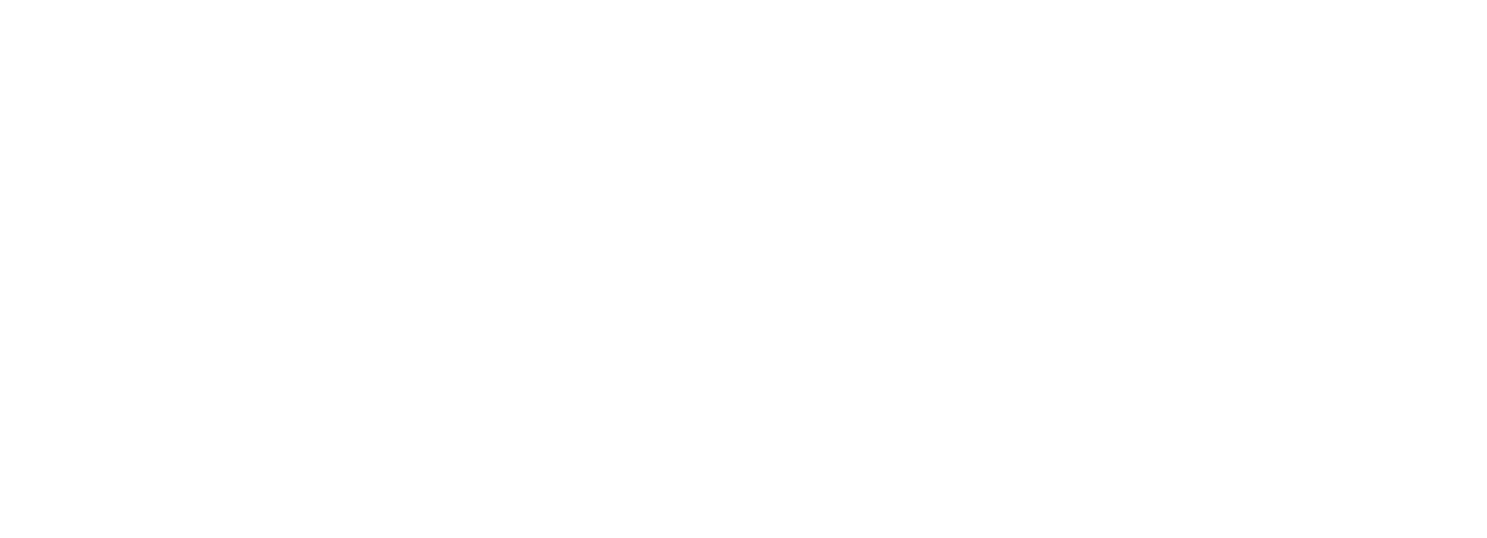
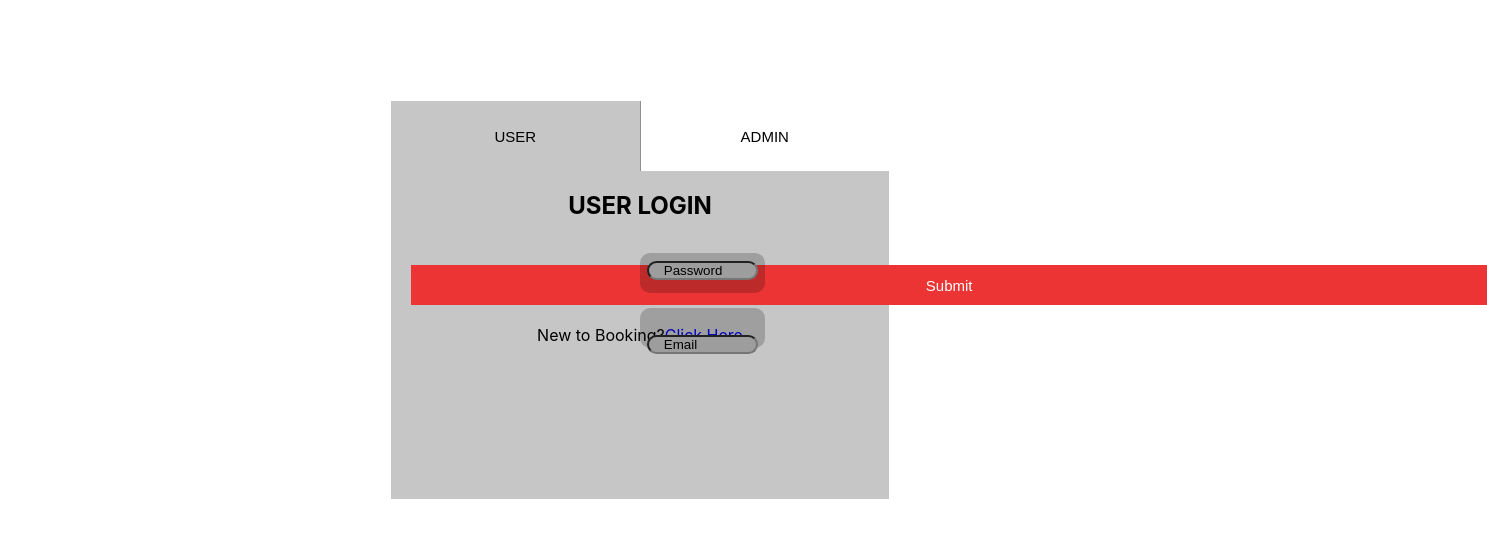
Before and after one commit to iamneo-production/04ce0a0f-3990-44c2-8a4b-dd93d4d5affe, a React (Create React App) app in the folder reactapp/: page /login in a window 1280 px wide. Shown: the top 538 px of the page, 1487 px wide, since content can reach past the window. Built offline with nearby package versions, Linux system fonts and the light colour scheme.

Commit message:
login signup basic

```diff
--- /dev/null
+++ b/reactapp/src/AdminSignup.css
@@ -0,0 +1,49 @@
+.card input{
+	width: 100%;
+    border-radius: 10px;
+    background-color: #9e9d9d;
+    color: black;
+}
+.card select{
+	width: 100%;
+    border-radius: 10px;
+    background-color: #9e9d9d;
+    color: black;
+}
+.card ::placeholder { /* Chrome, Firefox, Opera, Safari 10.1+ */
+    color: black;
+    opacity: 1; /* Firefox */
+  }
+.card{
+	display: flex;
+  flex-direction: column;
+  position: relative;
+  width: 500px;
+  height: 200%;
+  background: #86858549;
+  margin: 110px auto 0;
+  word-break: break-all;
+  border: 1px solid rgba(0, 0, 0, 0.274);
+}
+.card button{
+    text-align:"center";
+    height: 40px;
+	display:inline-block;
+
+	color: #fff;
+	font-size: 15px;
+	background: rgba(236, 52,52,255);
+	cursor: pointer;
+
+	border: none;
+	box-sizing:border-box;
+	outline: none;
+	width: 100%;
+}
+#userrole{
+	width: 500px;
+}
+h2{
+	color: black;
+	font: bold;
+}
--- /dev/null
+++ b/reactapp/src/AdminSignup.js
@@ -0,0 +1,38 @@
+import React from "react";
+import './AdminSignup.css';
+function AdminSignup() {
+   return(
+
+        <center>
+           <div class="card text-center" id="signupBox">
+               <br />
+               <h2> SIGN UP</h2>
+               <br />
+               <input type="email" id="email" name="email" placeholder="  Enter Email" />
+               <br/>
+                <br />
+                <input type="Password" id="password" name="password" placeholder="  Enter Password" id="password" />
+                <br/>
+                <br />
+                <input type="tel" name="phone" size="10" pattern="[1-9]{1}[0-9]{9}" placeholder="   Enter Mobile Number" id="mobilenumber" />
+                <br />
+                <br />
+                <select id="userrole">
+                    <option value="  User">  User</option>
+                    <option value="  admin">  admin</option>
+                </select>
+                <br />
+                <br />
+                <input type="text" name="Username" size="15" id="username" placeholder="  Enter Username" />
+                <br/><br/>
+                <input type="number" name="age" min="20" id="age" placeholder="  Enter Age" />
+                <br/><br/>
+                <button type="button" value="Submit" id="submitButton" class="btn btn-danger">Submit</button>
+                <br />
+                <small>Go to Login<a href="#" id="loginlink">Click Here</a></small>
+            </div>
+        </center>
+
+    )
+}
+export default AdminSignup;
--- a/reactapp/src/App.js
+++ b/reactapp/src/App.js
@@ -1,5 +1,6 @@
 import logo from './logo.svg';
 import { BrowserRouter as Router, Switch, Route} from "react-router-dom";
+import  { Redirect } from 'react-router-dom';
 import './App.css';
 import UserHotelBooking from './UserHotelBooking';
 import reportWebVitals from './reportWebVitals';
@@ -8,6 +9,9 @@
 import AdminBooking from './AdminBooking';
 import AdminEditRoom from './AdminEditRoom';
 import Hotel_Navbar from './UserNavbar';
+import Login from './Login';
+import AdminSignup from './AdminSignup';
+import React from 'react'
 
 function App() {
   return (
@@ -21,7 +25,7 @@
         <UserHotelBooking />
       </Route>
       <Route path="/login">
-
+         <Login />
       </Route>
       <Route path="/user/dashboard">
 
@@ -46,7 +50,7 @@
 
       {/* Admin Routings */}
       <Route path="/admin/signup">
-
+        <AdminSignup/>
       </Route>
       <Route path="/admin/profile/{adminId}">
 
@@ -78,6 +82,9 @@
       <Route path="/superadmin/adminBookings">
 
       </Route>
+      <Route path="/">
+        <Redirect to='/login'/>
+      </Route>
       </Switch>
     </div>
     </Router>
--- /dev/null
+++ b/reactapp/src/Login.css
@@ -0,0 +1,128 @@
+*, ::before, ::after {
+    box-sizing: border-box;
+    margin: 0;
+    padding: 0;
+  }
+
+  body {
+    background: #fff;
+  }
+
+  .loginbox {
+    display: flex;
+    flex-direction: column;
+    position: relative;
+    width: 500px;
+    height: 400px;
+    background: #ffffff;
+    margin: 100px auto 0;
+    word-break: break-all;
+    border: 1px solid rgba(255, 255, 255, 0.274);
+  }
+
+  .bloc-tabs {
+    display: flex;
+    background:rgb(199,198,198);
+
+    color: black;
+  }
+  .bloc-tabs button{
+
+    color: black;
+    border: 0px;
+    box-shadow: 0px;
+  }
+
+  .tabs {
+    padding: 15px;
+    text-align: center;
+    width: 50%;
+    background: rgb(255, 255, 255);
+    cursor: pointer;
+    border-bottom: 1px solid rgba(0, 0, 0, 0.274);
+    box-sizing: content-box;
+    position: relative;
+    outline: none;
+  }
+  .tabs:not(:last-child){
+    border-right: 1px solid rgba(0, 0, 0, 0.274);
+  }
+
+  .userTabs  {
+    background:rgb(199,198,198);
+    border-bottom: 1px solid transparent;
+  }
+
+  .active-tabs::before {
+    content: "";
+    display: block;
+    position: absolute;
+    top: -5px;
+    left: 50%;
+    transform: translateX(-50%);
+    width: calc(100% + 2px);
+    height: 5px;
+    background: rgb(88, 147, 241);
+  }
+
+  .email{
+    justify-content: center;
+    top: 50%;
+    left: 50%;}
+
+  button {
+    text-align:"center";
+      height: 40px;
+      display:inline-block;
+
+      color: #fff;
+      font-size: 15px;
+      background: rgba(236, 52,52,255);
+      cursor: pointer;
+
+      border: none;
+      box-sizing:border-box;
+      outline: none;
+      width: 235%;
+  }
+  .content-tabs {
+    flex-grow : 1;
+    text-align: center;
+
+
+  }
+  .login input{
+      width: 100%;
+      border-radius: 10px;
+      background-color: #9e9d9d;
+      color: black;
+  }
+  .login ::placeholder { /* Chrome, Firefox, Opera, Safari 10.1+ */
+    color: black;
+    opacity: 1; /* Firefox */
+  }
+  .content {
+    background:rgba(51, 49, 49, 0.274);
+    padding: 20px;
+    width: 100%;
+    height: 100%;
+    display: none;
+  }
+  .content h2 {
+    padding: 0px 0 5px 0px;
+
+    color: rgb(0, 0, 0);
+  }
+  .content hr {
+    width: 100px;
+    height: 2px;
+    background: #222;
+    margin-bottom: 5px;
+  }
+  .content p {
+    width: 100%;
+    height: 100%;
+  }
+  .active-content {
+    display: block;
+  }
--- /dev/null
+++ b/reactapp/src/Login.js
@@ -0,0 +1,84 @@
+import { useState } from "react";
+import "./Login.css";
+
+function Tabs() {
+  const [toggleState, setToggleState] = useState(1);
+
+  const toggleTab = (index) => {
+    setToggleState(index);
+  };
+
+  return (
+    <div className="loginbox">
+      <div className="bloc-tabs">
+        <button
+          className={toggleState === 1 ? "tabs userTabs" : "tabs"}
+          onClick={() => toggleTab(1)}
+        >
+         USER
+        </button>
+        <button
+          className={toggleState === 2 ? "tabs userTabs" : "tabs"}
+          onClick={() => toggleTab(2)}
+        >
+        ADMIN
+        </button>
+      </div>
+
+      <div className="content-tabs">
+        <div
+            id='userTab'
+          className={toggleState === 1 ? "content  active-content" : "content"}
+        >
+          <h2>USER LOGIN</h2>
+          <div class="login">
+                <div class="email" >
+                    <br/>
+                    <input id='email' type="text"  placeholder="    Email"/>
+                </div>
+                <br/>
+                <div class="password" >
+                    <input id='password' type="password" placeholder="    Password"/>
+                </div>
+                <br/>
+                <div class="form-row" >
+                    <button id='submitButton' class="btn" >Submit </button>
+                </div>
+                <br/>
+                <div class='userSignupLink' >
+                    <p id='userSignupLink'>New to Booking?<a href="http://localhost:4200/login">Click Here</a></p>
+                </div>
+            </div>
+        </div>
+
+        <div
+        id='adminTab'
+          className={toggleState === 2 ? "content  active-content" : "content"}
+        >
+           <h2>ADMIN LOGIN</h2>
+          <div class="login">
+                <div class="email" >
+                    {/* <label for="">Email</label> */}
+                    <br/>
+                    <input id='email' type="text" placeholder="    Email"/>
+                </div>
+                <br/>
+                <div class="password" >
+                    <input id='password' type="password" placeholder="    Password"/>
+                </div>
+                <br/>
+                <div class="form-row" >
+                    <button id='submitButton' class="btn">Submit </button>
+                </div>
+                <br/>
+                <div class='userSignupLink' >
+                    <p id='userSignupLink'>New to Booking?<a href="http://localhost:4200/login">Click Here</a></p>
+                </div>
+            </div>
+        </div>
+      </div>
+    </div>
+  );
+}
+
+export default Tabs;
```
